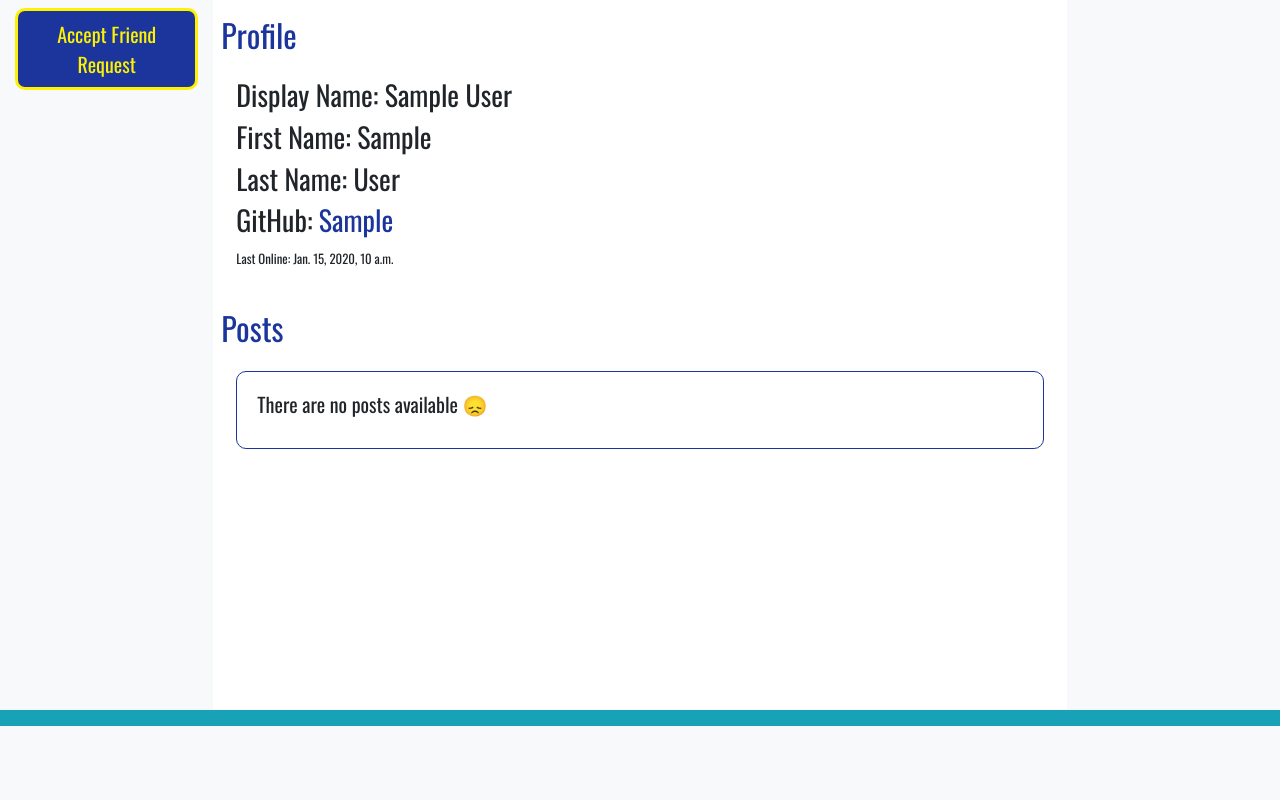
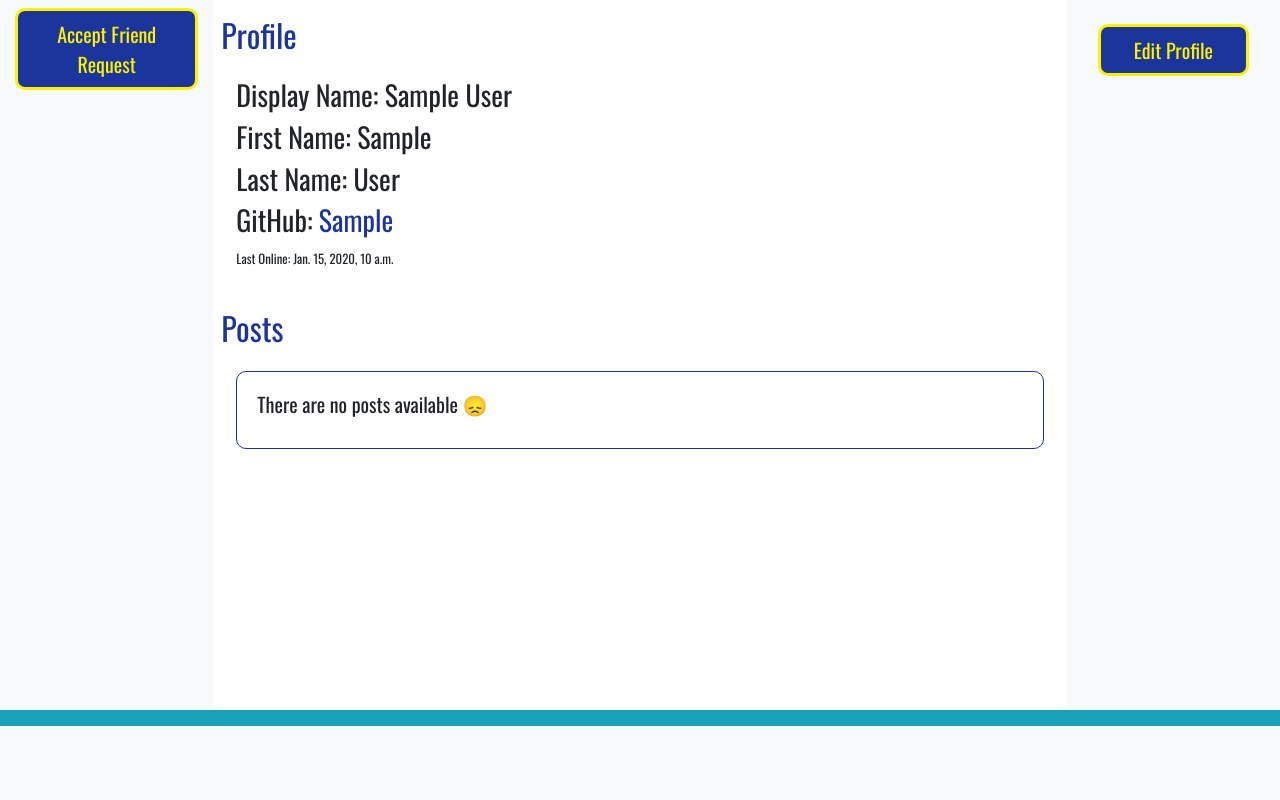
Before and after one commit to CMPUT404-Group-Project/Distributed-Social-Networking, a Django app: page /author/1/ in a window 1280 px wide. Shown: the part 74-874 px from the top of the page. Run offline with Django 3.2, Linux system fonts and the light colour scheme; a user stored in the database is signed in; tables that the repository leaves empty hold one stand-in row (values such as "Sample post"); some libraries are stand-ins or nearby versions.

Commit message:
Change profile nav button to go to view profile, add edit profile button to profile page

```diff
--- a/distributedsocialnetwork/author/templates/detailed_author.html
+++ b/distributedsocialnetwork/author/templates/detailed_author.html
@@ -76,6 +76,11 @@
   </div>
   <!-- Right sidebar (no content) -->
   <div class="col text-right sidebar bg-light">
+    {% if author.displayName == request.user.displayName %}
+    <div class="row p-2 m-2 justify-content-center">
+        <a role="button" class="btn btn-lg btn-block btn-outline-primary" href="{% url 'update' %}">Edit Profile</a>
+    </div>
+    {% endif %}
   </div>
 </div>
 {% endblock %}
--- a/distributedsocialnetwork/templates/base.html
+++ b/distributedsocialnetwork/templates/base.html
@@ -32,7 +32,7 @@
 			</li>
 			{% if request.user.is_authenticated %}
 			<li class="nav-item">
-				{% block nav-profile%}<a class="nav-link" href="{% url 'update' %}">{{ request.user|title }}</a>{% endblock %}
+				{% block nav-profile%}<a class="nav-link" href="{{request.user.url}}">{{ request.user|title }}</a>{% endblock %}
 			</li>
 			<li class="nav-item">
 				{% block nav-logout%}<a class="nav-link" href="{% url 'logout' %}">Logout</a>{% endblock %}
```
